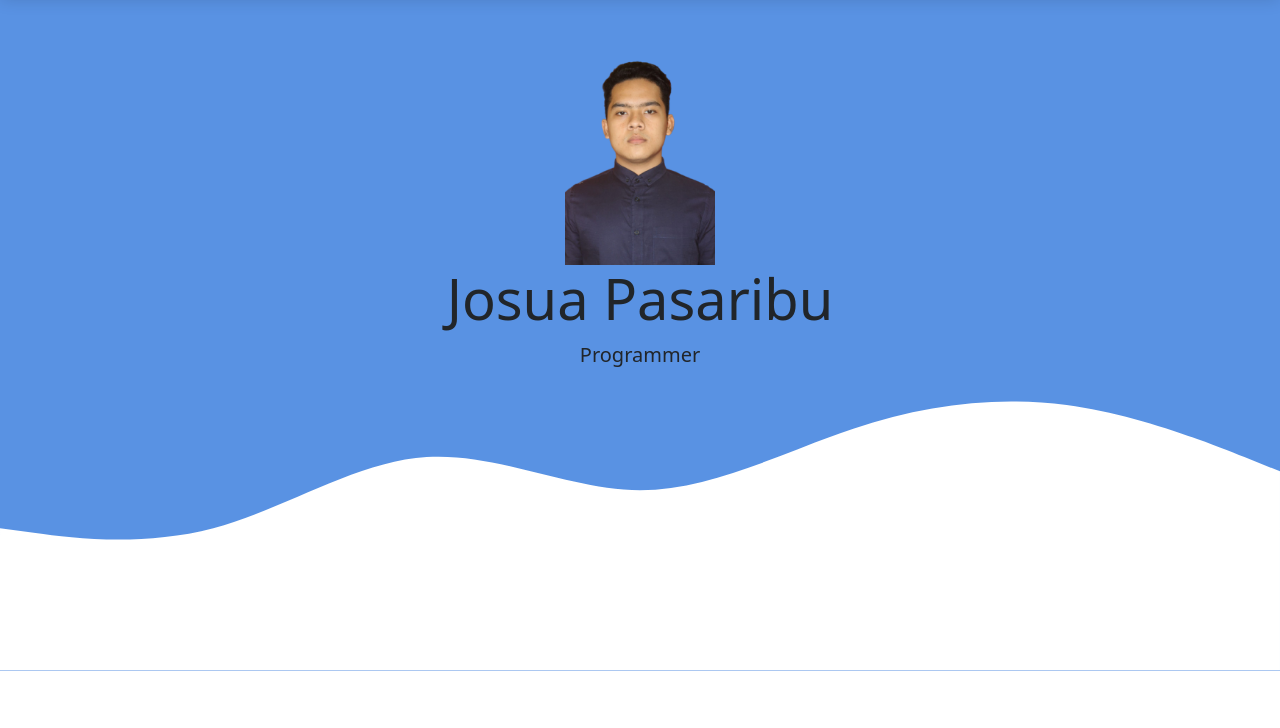
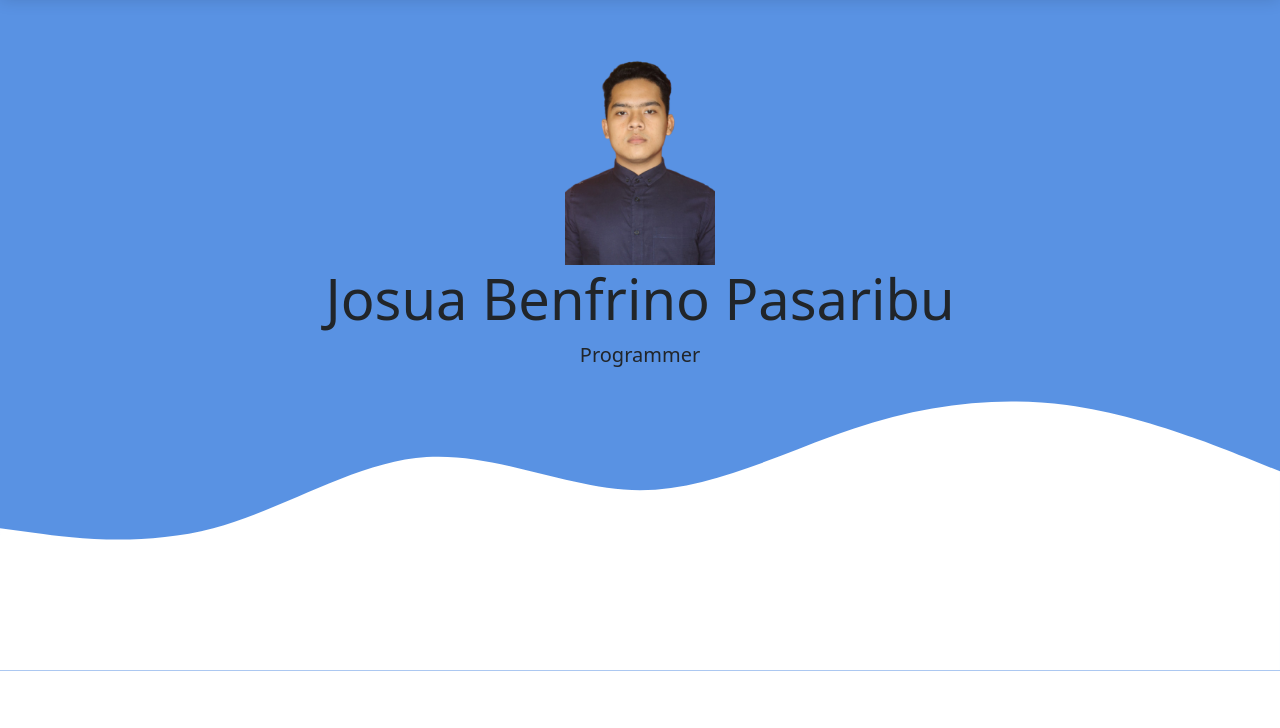
Before and after one commit to josuafrino/Portfolio-josua, a plain HTML site: page index.html in a window 1280 px wide. Shown: the part 72-800 px from the top of the page. Drawn offline with nearby package versions, Linux system fonts and the light colour scheme.

Commit message:
Update index.html

```diff
--- a/index.html
+++ b/index.html
@@ -45,7 +45,7 @@
   <!-- Jumbotron-->
   <section class="jumbotron text-center">
     <img src="image/profile2.png" alt="Josua" width="150px">
-  <h1 class="display-4">Josua Pasaribu</h1>
+  <h1 class="display-4">Josua Benfrino Pasaribu</h1>
   <p class="lead">Programmer</p>
   <svg xmlns="http://www.w3.org/2000/svg" viewBox="0 0 1440 320"><path fill="#ffffff" fill-opacity="1" d="M0,160L40,165.3C80,171,160,181,240,160C320,139,400,85,480,80C560,75,640,117,720,117.3C800,117,880,75,960,48C1040,21,1120,11,1200,21.3C1280,32,1360,64,1400,80L1440,96L1440,320L1400,320C1360,320,1280,320,1200,320C1120,320,1040,
     320,960,320C880,320,800,320,720,320C640,320,560,320,480,320C400,
```
